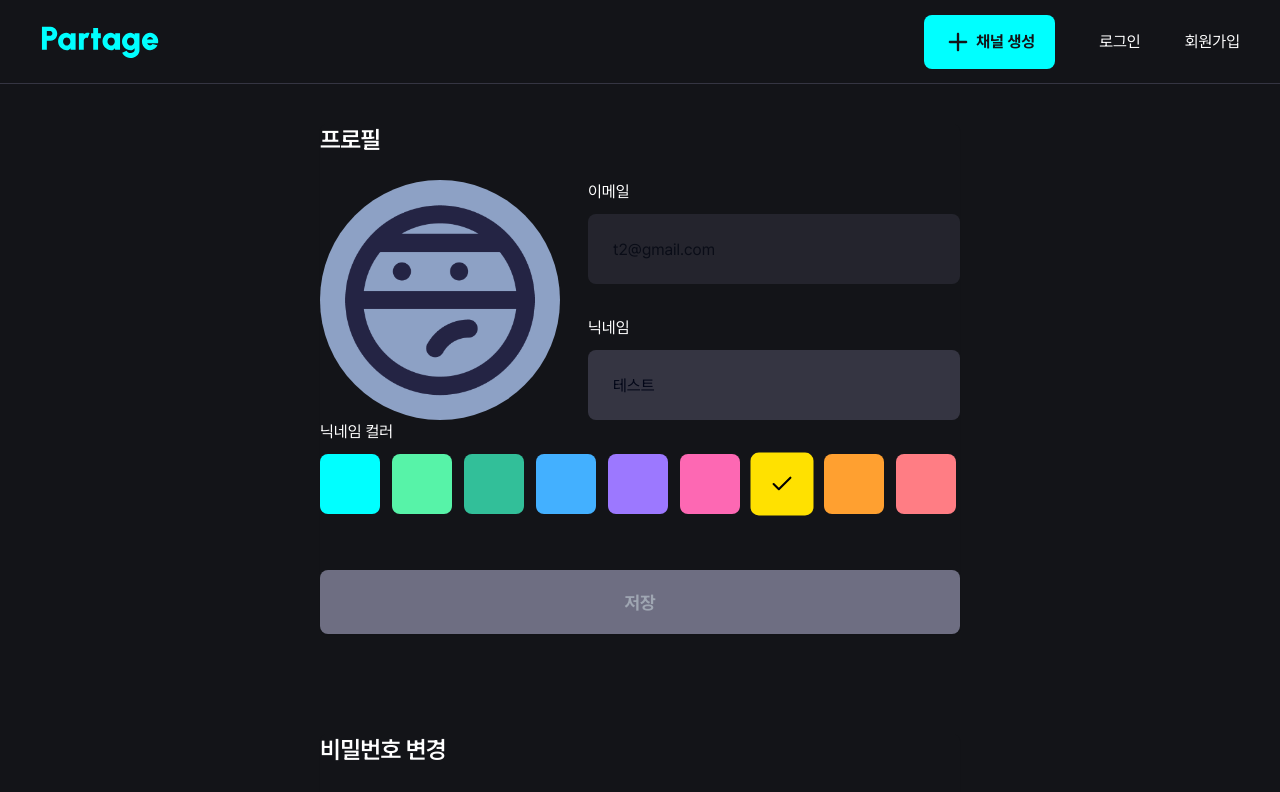
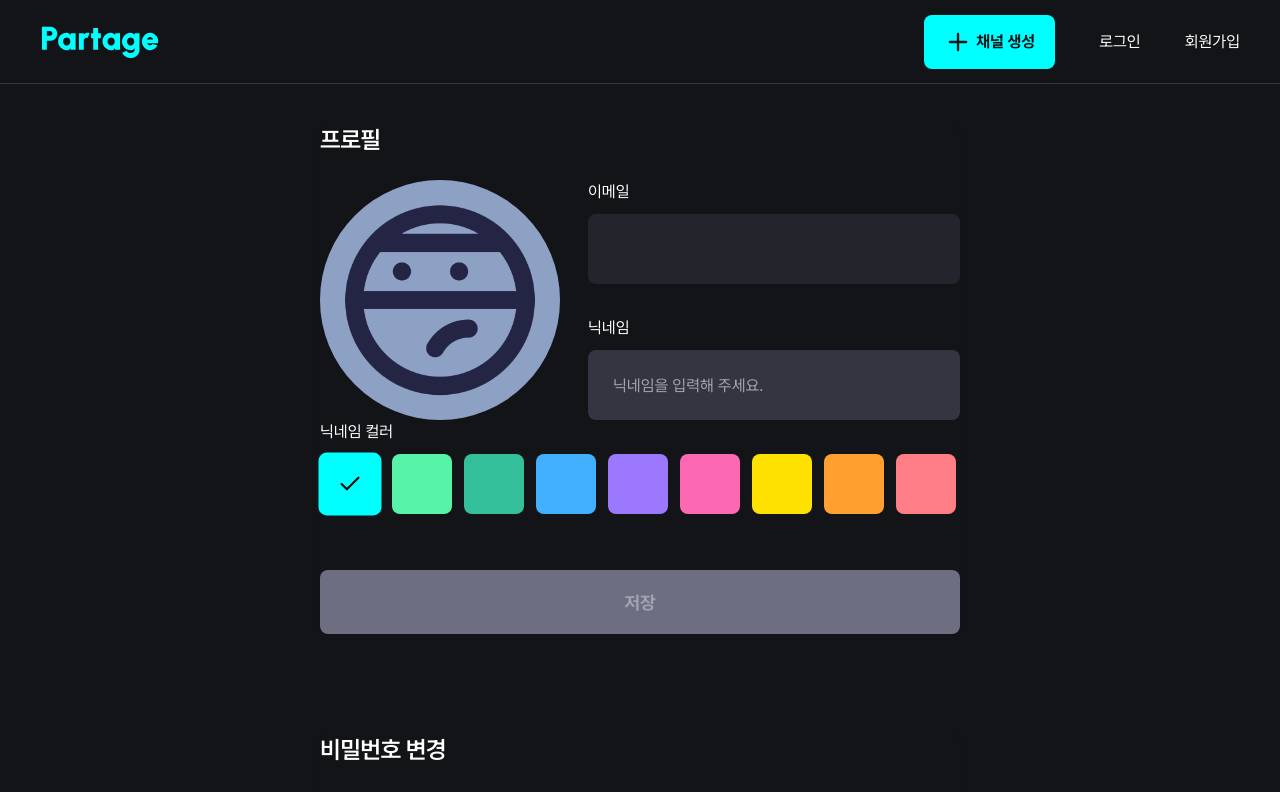
Before and after one commit to Team-Partage/partage_web, a Next.js app: page /mypage in a window 1280 px wide. Shown: the top 792 px of the page. Built offline with nearby package versions, Linux system fonts and the light colour scheme.

Commit message:
fix: Promise.all로 프로필 수정 비동기 한번에 처리

```diff
--- a/src/app/mypage/_components/EditMyInfo.tsx
+++ b/src/app/mypage/_components/EditMyInfo.tsx
@@ -1,6 +1,6 @@
 'use client';
 
-import { useRef, useState } from 'react';
+import { useEffect, useRef, useState } from 'react';
 
 import { z } from 'zod';
 
@@ -15,29 +15,50 @@ import { Label } from '@/components/ui/label';
 import { MypageSchema } from '@/schemas/userSchema';
 import { CheckNickname, EditProfile, EditProfileImage } from '@/services/user';
 import { EditProfileColorRequest, NicknameRequest } from '@/services/user/type';
+import { useUserStore } from '@/stores/User';
 import { hexToColorName } from '@/utils/hexToColorName';
 import { zodResolver } from '@hookform/resolvers/zod';
 import { ImageUp } from 'lucide-react';
 import { useForm, useWatch } from 'react-hook-form';
 
 const EditMyInfo = () => {
+  const {
+    email,
+    nickname,
+    profile_color,
+    profile_image,
+    setNickname,
+    setProfileColor,
+    setProfileImage,
+  } = useUserStore();
   const [open, setOpen] = useState(false);
-  const [selectedColor, setSelectedColor] = useState<string>('');
+  const defaultColor = '#00FFFF';
+  const [selectedColor, setSelectedColor] = useState<string>(defaultColor);
   const fileRef = useRef<HTMLInputElement>(null);
-  const [imagePreview, setImagePreview] = useState('');
+  const [imagePreview, setImagePreview] = useState<string | null>(profile_image);
   const [fileData, setFileData] = useState<File>();
-  // TODO zustand 유저정보 가져오기
-  const mynickname = '테스트';
+  console.log(email, nickname, profile_color);
+  console.log(selectedColor);
 
   const form = useForm<z.infer<typeof MypageSchema>>({
     resolver: zodResolver(MypageSchema),
     defaultValues: {
-      //  TODO zustand의 유저정보 가져오기
-      email: 't2@gmail.com',
-      nickname: mynickname,
+      email: '',
+      nickname: '',
     },
     mode: 'onChange',
   });
+
+  useEffect(() => {
+    form.reset({
+      email,
+      nickname,
+    });
+    if (profile_color) {
+      setSelectedColor(profile_color);
+    }
+  }, [email, nickname, profile_color, form]);
+
 
   const watchedNickname = useWatch({ control: form.control, name: 'nickname' });
 
@@ -70,21 +91,30 @@ const EditMyInfo = () => {
         message: '이미 사용 중인 닉네임이에요.',
       });
       return;
-    } else {
-      await EditProfile<NicknameRequest>('nickname', { nickname: data.nickname });
     }
+    const requests = [EditProfile<NicknameRequest>('nickname', { nickname: data.nickname })];
 
     if (selectedColor) {
-      await EditProfile<EditProfileColorRequest>('profile-color', { profile_color: selectedColor });
+      requests.push(
+        EditProfile<EditProfileColorRequest>('profile-color', { profile_color: selectedColor }),
+      );
     }
 
     if (fileData) {
       const formData = new FormData();
       formData.append('file', fileData);
-      await EditProfileImage(formData);
+      requests.push(EditProfileImage(formData));
     }
 
-    setOpen(true);
+    try {
+      await Promise.all(requests);
+      setNickname(data.nickname);
+      setProfileColor(selectedColor);
+      setProfileImage(imagePreview);
+      setOpen(true);
+    } catch (err) {
+      alert('에러');
+    }
   };
 
   const handleModal = () => {
@@ -159,7 +189,7 @@ const EditMyInfo = () => {
                 <Label>닉네임 컬러</Label>
                 <div className="flex flex-wrap gap-3">
                   <ColorChips
-                    selected={hexToColorName('#FFE100')}
+                    selected={hexToColorName(selectedColor)}
                     size="user"
                     colors={[
                       'skyblue',
@@ -178,7 +208,7 @@ const EditMyInfo = () => {
               </div>
               <Button
                 type="submit"
-                disabled={!form.formState.isValid || watchedNickname === mynickname}
+                disabled={!form.formState.isValid || watchedNickname === nickname}
                 variant="active"
                 size="lg"
                 className="mt-[56px] w-full"
```
